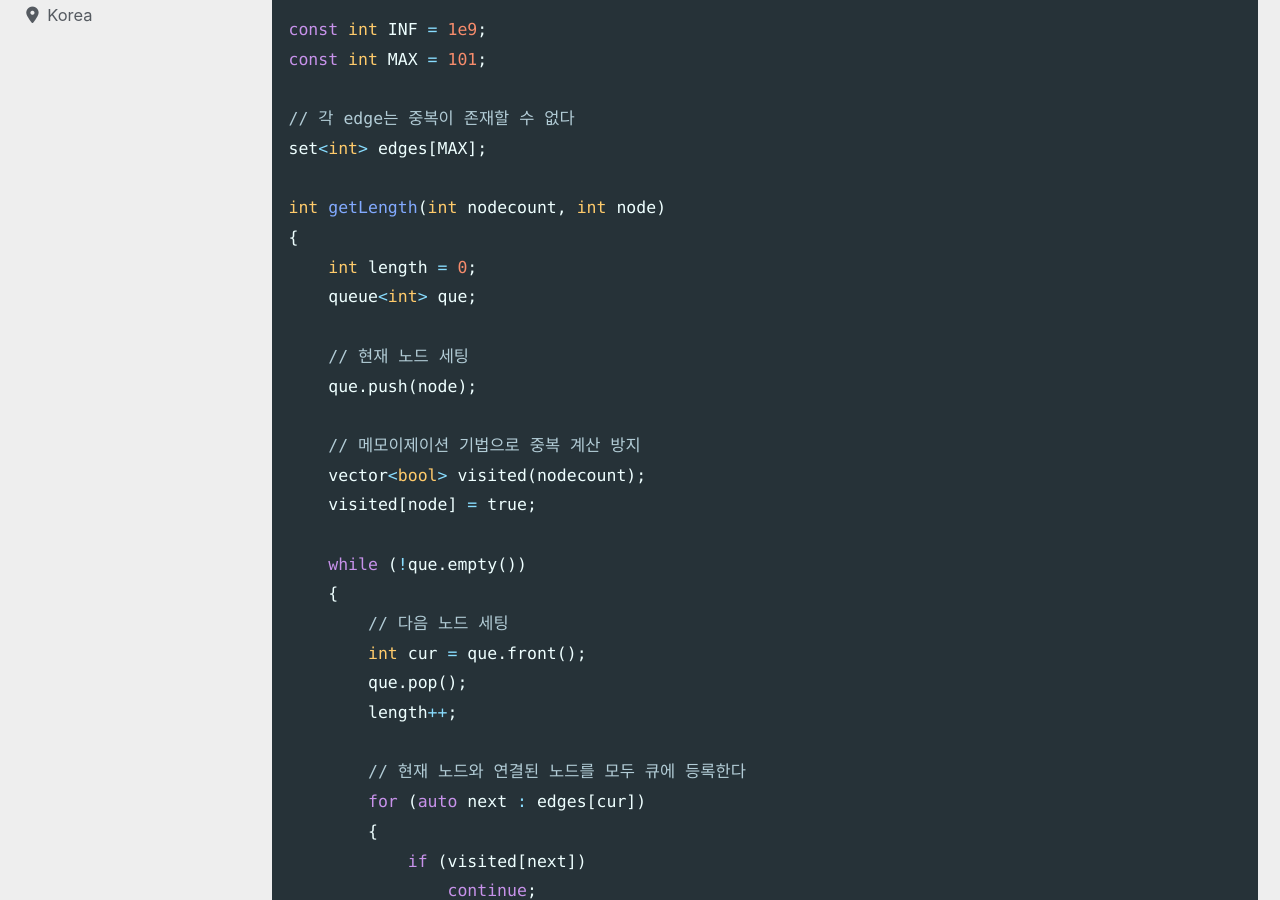
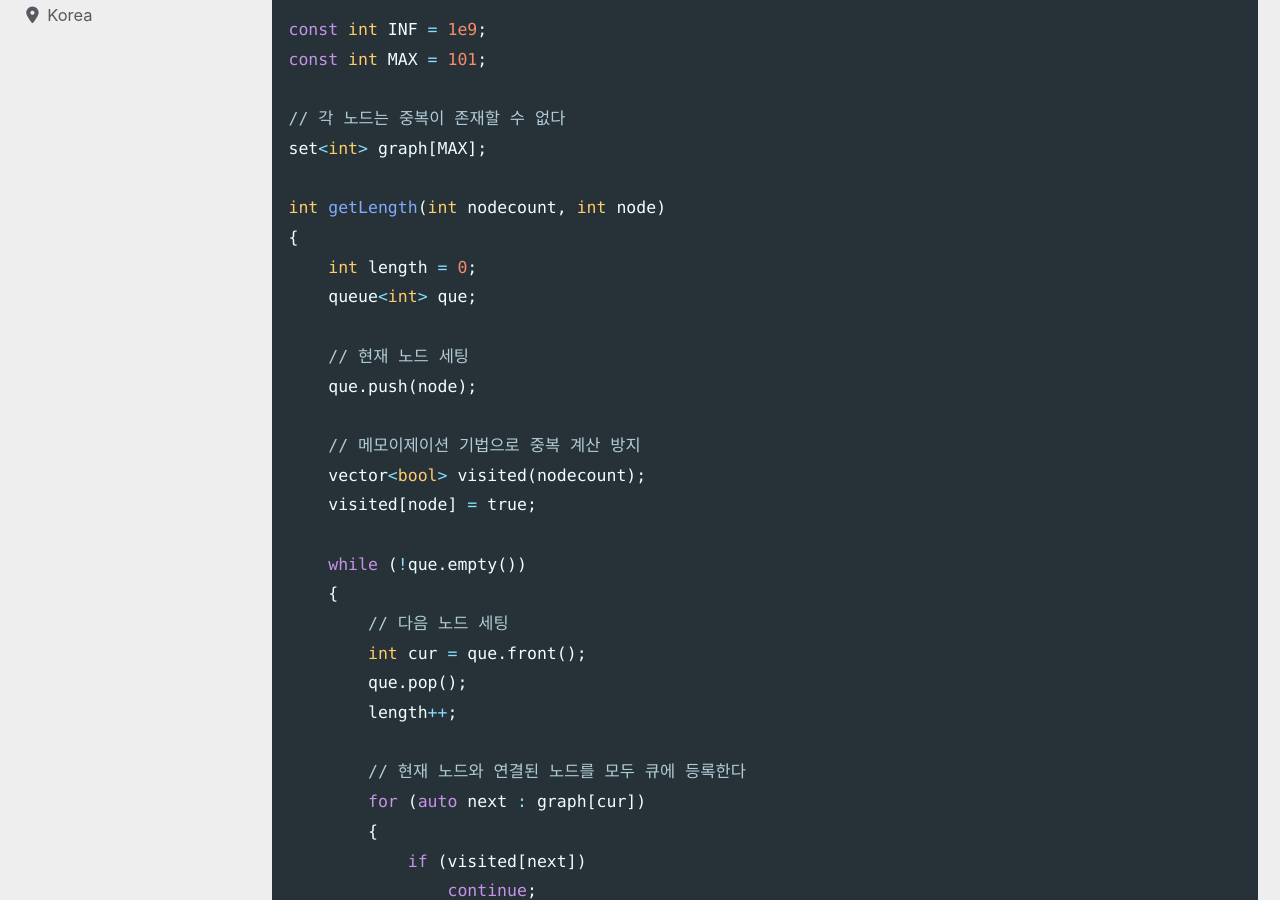
Before and after one commit to devMyeong/devMyeong.github.io, a Jekyll site: the page built from _posts/codingTest/2022-07-06-프로그래머스.md, in a window 1280 px wide and 1400 px high, scrolled down 35089 px. Shown: the part 151-1051 px from the top of the window. Built offline with Jekyll 4.4.1, drawn with Linux system fonts in a browser that asks for light colours; cached includes are drawn as plain includes; nearby versions of some CDN libraries; some web fonts are replaced; comment, search, counter and statistics services are not loaded; some of the changed text lies outside the part shown.

Commit message:
Chore : 프로그래머스 변수명 변경

```diff
--- a/_posts/codingTest/2022-07-06-프로그래머스.md
+++ b/_posts/codingTest/2022-07-06-프로그래머스.md
@@ -978,8 +978,8 @@ using namespace std;
 const int INF = 1e9;
 const int MAX = 101;
 
-// 각 edge는 중복이 존재할 수 없다
-set<int> edges[MAX];
+// 각 노드는 중복이 존재할 수 없다
+set<int> graph[MAX];
 
 int getLength(int nodecount, int node)
 {
@@ -1001,7 +1001,7 @@ int getLength(int nodecount, int node)
         length++;
 
         // 현재 노드와 연결된 노드를 모두 큐에 등록한다
-        for (auto next : edges[cur])
+        for (auto next : graph[cur])
         {
             if (visited[next])
                 continue;
@@ -1019,8 +1019,8 @@ int solution(int n, vector<vector<int>> wires)
     // 엣지들을 서로 연결
     for (auto wire : wires)
     {
-        edges[wire[0]].insert(wire[1]);
-        edges[wire[1]].insert(wire[0]);
+        graph[wire[0]].insert(wire[1]);
+        graph[wire[1]].insert(wire[0]);
     }
 
     int answer = INF;
@@ -1028,13 +1028,13 @@ int solution(int n, vector<vector<int>> wires)
     // 모든 간선을 한번씩 끊어가면서, 노드 개수의 차이가 최소가 되는 값을 구하자
     for (auto wire : wires)
     {
-        edges[wire[0]].erase(wire[1]);
-        edges[wire[1]].erase(wire[0]);
+        graph[wire[0]].erase(wire[1]);
+        graph[wire[1]].erase(wire[0]);
 
         answer = min(answer, abs(getLength(n, wire[0]) - getLength(n, wire[1])));
 
-        edges[wire[0]].insert(wire[1]);
-        edges[wire[1]].insert(wire[0]);
+        graph[wire[0]].insert(wire[1]);
+        graph[wire[1]].insert(wire[0]);
     }
 
     return answer;
```
